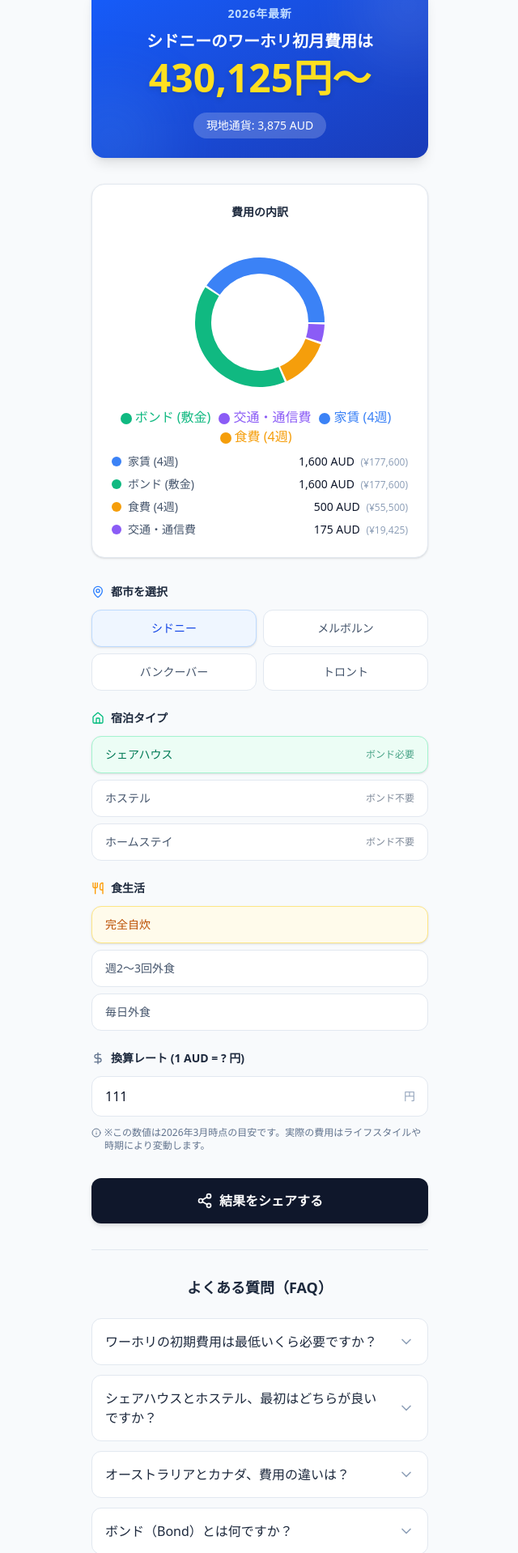
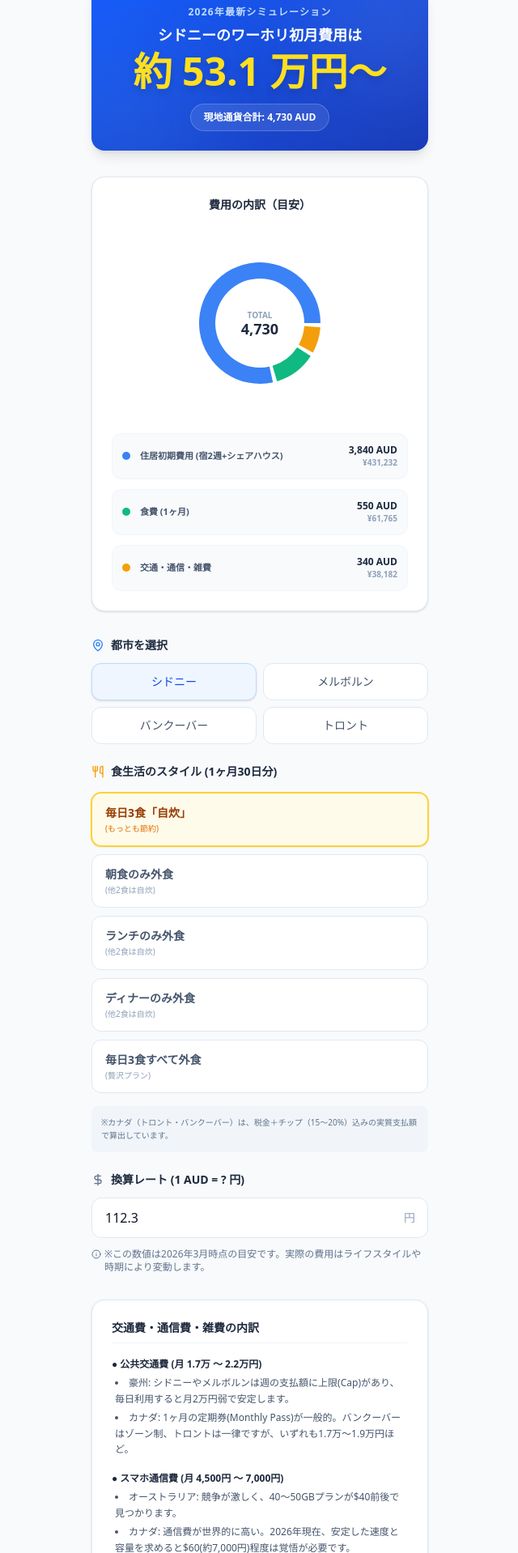
Before and after one commit to Valjpn/-1-, a React (Vite) app: page / in a window 1280 px wide. Shown: the part 102-2020 px from the top of the page at 81% size, without its empty margins (319-959 px from the left). Built offline with nearby package versions, Linux system fonts and the light colour scheme.

Commit message:
feat: Update city data for cost simulation
Refactors city data structure to include housing initial costs and miscellaneous expenses. Adjusts default exchange rates and removes accommodation-specific rent data, simplifying the simulation logic.

```diff
--- a/src/App.tsx
+++ b/src/App.tsx
@@ -1,6 +1,6 @@
 import React, { useState, useMemo } from 'react';
-import { PieChart, Pie, Cell, ResponsiveContainer, Tooltip, Legend } from 'recharts';
-import { MapPin, Home, Utensils, DollarSign, Plane, Info, Share2, ChevronDown } from 'lucide-react';
+import { PieChart, Pie, Cell, ResponsiveContainer, Tooltip } from 'recharts';
+import { MapPin, Utensils, DollarSign, Plane, Info, Share2, ChevronDown } from 'lucide-react';
 import { clsx, type ClassValue } from 'clsx';
 import { twMerge } from 'tailwind-merge';
 
@@ -9,26 +9,28 @@ function cn(...inputs: ClassValue[]) {
 }
 
 type City = 'sydney' | 'vancouver' | 'melbourne' | 'toronto';
-type Accommodation = 'sharehouse' | 'hostel' | 'homestay';
-type Diet = 'cook' | 'eatout_some' | 'eatout_all';
+type Diet = 'eatout_all' | 'eatout_lunch' | 'eatout_breakfast' | 'eatout_dinner' | 'cook';
 
-const CITIES: Record<City, { name: string; currency: string; defaultRate: number; rent: Record<Accommodation, number> }> = {
-  sydney: { name: 'シドニー', currency: 'AUD', defaultRate: 111, rent: { sharehouse: 400, hostel: 350, homestay: 450 } },
-  melbourne: { name: 'メルボルン', currency: 'AUD', defaultRate: 111, rent: { sharehouse: 350, hostel: 300, homestay: 400 } },
-  vancouver: { name: 'バンクーバー', currency: 'CAD', defaultRate: 116, rent: { sharehouse: 350, hostel: 300, homestay: 400 } },
-  toronto: { name: 'トロント', currency: 'CAD', defaultRate: 116, rent: { sharehouse: 380, hostel: 320, homestay: 420 } },
+const CITIES: Record<City, { name: string; currency: string; defaultRate: number; housingInitial: number; misc: number }> = {
+  sydney: { name: 'シドニー', currency: 'AUD', defaultRate: 112.3, housingInitial: 1260 + 2580, misc: 340 },
+  melbourne: { name: 'メルボルン', currency: 'AUD', defaultRate: 112.3, housingInitial: 840 + 1920, misc: 320 },
+  vancouver: { name: 'バンクーバー', currency: 'CAD', defaultRate: 116.3, housingInitial: 980 + 1300, misc: 310 },
+  toronto: { name: 'トロント', currency: 'CAD', defaultRate: 116.3, housingInitial: 910 + 2100, misc: 320 },
 };
 
-const ACCOMMODATIONS: Record<Accommodation, { name: string; bondWeeks: number }> = {
-  sharehouse: { name: 'シェアハウス', bondWeeks: 4 },
-  hostel: { name: 'ホステル', bondWeeks: 0 },
-  homestay: { name: 'ホームステイ', bondWeeks: 0 },
+const DIETS: Record<Diet, { name: string; description: string }> = {
+  cook: { name: '毎日3食「自炊」', description: 'もっとも節約' },
+  eatout_breakfast: { name: '朝食のみ外食', description: '他2食は自炊' },
+  eatout_lunch: { name: 'ランチのみ外食', description: '他2食は自炊' },
+  eatout_dinner: { name: 'ディナーのみ外食', description: '他2食は自炊' },
+  eatout_all: { name: '毎日3食すべて外食', description: '贅沢プラン' },
 };
 
-const DIETS: Record<Diet, { name: string; weeklyCost: number }> = {
-  cook: { name: '完全自炊', weeklyCost: 125 },
-  eatout_some: { name: '週2〜3回外食', weeklyCost: 200 },
-  eatout_all: { name: '毎日外食', weeklyCost: 350 },
+const CITY_DIET_COSTS: Record<City, Record<Diet, number>> = {
+  sydney: { cook: 550, eatout_breakfast: 1150, eatout_lunch: 1350, eatout_dinner: 1950, eatout_all: 3027 },
+  melbourne: { cook: 500, eatout_breakfast: 1040, eatout_lunch: 1200, eatout_dinner: 1740, eatout_all: 2720 },
+  toronto: { cook: 520, eatout_breakfast: 1080, eatout_lunch: 1230, eatout_dinner: 1740, eatout_all: 2698 },
+  vancouver: { cook: 500, eatout_breakfast: 1020, eatout_lunch: 1160, eatout_dinner: 1710, eatout_all: 2551 },
 };
 
 const MISC_MONTHLY_COST = 175; // Transport & Communication
@@ -37,26 +39,34 @@ const COLORS = ['#3b82f6', '#10b981', '#f59e0b', '#8b5cf6'];
 
 const FAQS = [
   {
-    question: "ワーホリの初期費用は最低いくら必要ですか？",
-    answer: "渡航費や保険料、ビザ代に加えて、現地での最初の1ヶ月の生活費として約25〜35万円（都市や滞在方法により変動）が必要です。余裕を持って50万円以上準備することをおすすめします。"
+    category: "💰 お金・予算について",
+    question: "Q1. 結局、渡航前にいくら貯金があれば安心ですか？",
+    answer: "最低でも100万円、余裕を持つなら130万円以上を推奨します。\n2026年現在の円安状況では、渡航前の準備（航空券・保険・ビザ）で約40万円、現地の初月費用（宿代・ボンド等）で約45万円が飛ぶように消えます。仕事が決まるまでの「無収入期間」を耐え抜くための予備費が絶対に必要です。"
   },
   {
-    question: "シェアハウスとホステル、最初はどちらが良いですか？",
-    answer: "到着直後の1〜2週間はホステルやバックパッカーズに滞在し、その間に現地のシェアハウスを内見して決めるのが一般的です。シェアハウス入居時には通常2〜4週間分のボンド（敷金）が必要です。"
+    category: "💰 お金・予算について",
+    question: "Q2. なぜ「2週間分の宿代」と「シェアハウス費用」を両方払うのですか？",
+    answer: "「部屋探しのための滞在費」と「入居のためのセットアップ費用」が重なるからです。\nシドニー等では到着後に内見をしてから契約するため、最初の2週間はホステル等の宿泊費がかかります。そして契約時（多くは2週目）に、**「ボンド（敷金4週分）」＋「前家賃（2週分）」をまとめて支払うため、「2週間分の宿泊費 ＋ 6週間分の家賃相当」**が、初月の30日間だけで一気に出ていくことになります。"
   },
   {
-    question: "オーストラリアとカナダ、費用の違いは？",
-    answer: "2026年現在、家賃相場はシドニーが最も高く、次いでトロント、メルボルン、バンクーバーの順になる傾向があります。ただし、為替レートによって日本円での負担額は大きく変動します。"
+    category: "💰 お金・予算について",
+    question: "Q3. ボンド（Bond / Deposit）は必ず返ってきますか？",
+    answer: "基本的には返ってきますが、トラブルも多いです。\n退去時に部屋の破損や汚れがなければ全額返金されます。ただし、悪質なオーナーが「掃除が不十分」などと言い掛かりをつけて返金しぶるケースもあります。入居初日に**「部屋の状態を写真・動画で全て記録しておく」**ことが、2026年のワーホリ界隈でも最強の防御策です。"
   },
   {
-    question: "ボンド（Bond）とは何ですか？",
-    answer: "物件を借りる際に、大家さんや管理会社に預ける「保証金（敷金）」のことです。入居中に家賃の滞納があったり、退去時に部屋の修理が必要になったりした場合の「担保」として機能します。通常、家賃の4週間分程度を支払いますが、退去時に部屋をきれいに使い、家賃の未払いがなければ、原則として全額返金されます。"
+    category: "🏠 住まい・宿泊について",
+    question: "Q4. 日本にいる間にシェアハウスを契約してもいいですか？",
+    answer: "避けるべきです。詐欺に遭うリスクが非常に高いです。\n「綺麗な部屋の写真を送らせてデポジットを振り込ませる」という古典的な詐欺が今も横行しています。まずはホステル等に2週間滞在し、自分の目で「水回り・同居人の雰囲気・治安」を確認してから契約しましょう。"
+  },
+  {
+    category: "🏠 住まい・宿泊について",
+    question: "Q5. ホステルの宿泊費が1泊1万円もするのは本当？",
+    answer: "はい、主要都市の中心部ではもはや「定価」です。\n2026年現在、慢性的な宿不足と最低賃金の上昇により、ドミトリー（相部屋）でも1泊$85〜$100（約9,500円〜11,200円）が相場です。費用を抑えるには、中心部から電車で20分ほど離れたエリアを狙うのが現実的です。"
   }
 ];
 
 export default function App() {
   const [city, setCity] = useState<City>('sydney');
-  const [accommodation, setAccommodation] = useState<Accommodation>('sharehouse');
   const [diet, setDiet] = useState<Diet>('cook');
   const [customRate, setCustomRate] = useState<string>('');
 
@@ -64,20 +74,17 @@ export default function App() {
   const rate = customRate !== '' ? parseFloat(customRate) || currentCity.defaultRate : currentCity.defaultRate;
 
   const results = useMemo(() => {
-    const weeklyRent = currentCity.rent[accommodation];
-    const monthlyRent = weeklyRent * 4;
-    const bond = weeklyRent * ACCOMMODATIONS[accommodation].bondWeeks;
-    const monthlyFood = DIETS[diet].weeklyCost * 4;
-    const misc = MISC_MONTHLY_COST;
+    const housing = currentCity.housingInitial;
+    const monthlyFood = CITY_DIET_COSTS[city][diet];
+    const misc = currentCity.misc;
 
-    const totalLocal = monthlyRent + bond + monthlyFood + misc;
+    const totalLocal = housing + monthlyFood + misc;
     const totalJpy = totalLocal * rate;
 
     const data = [
-      { name: '家賃 (4週)', value: monthlyRent, local: monthlyRent, jpy: monthlyRent * rate },
-      { name: 'ボンド (敷金)', value: bond, local: bond, jpy: bond * rate },
-      { name: '食費 (4週)', value: monthlyFood, local: monthlyFood, jpy: monthlyFood * rate },
-      { name: '交通・通信費', value: misc, local: misc, jpy: misc * rate },
+      { name: '住居初期費用 (宿2週+シェアハウス)', value: housing, local: housing, jpy: housing * rate },
+      { name: '食費 (1ヶ月)', value: monthlyFood, local: monthlyFood, jpy: monthlyFood * rate },
+      { name: '交通・通信・雑費', value: misc, local: misc, jpy: misc * rate },
     ].filter(item => item.value > 0);
 
     return {
@@ -86,7 +93,7 @@ export default function App() {
       data,
       currency: currentCity.currency,
     };
-  }, [city, accommodation, diet, rate, currentCity]);
+  }, [city, diet, rate, currentCity]);
 
   const faqJsonLd = {
     "@context": "https://schema.org",
@@ -140,35 +147,35 @@ export default function App() {
         {/* Top Conclusion / Result Card */}
         <section className="bg-gradient-to-br from-blue-600 to-blue-800 rounded-2xl shadow-lg p-6 text-center text-white relative overflow-hidden">
           <div className="relative z-10">
-            <p className="text-blue-200 text-sm font-bold mb-2 tracking-wider">2026年最新</p>
-            <h2 className="text-xl font-bold mb-4 leading-relaxed">
+            <p className="text-blue-200 text-xs font-bold mb-2 tracking-widest uppercase">2026年最新シミュレーション</p>
+            <h2 className="text-lg font-bold mb-4 leading-snug">
               {currentCity.name}のワーホリ初月費用は<br/>
-              <span className="text-4xl md:text-5xl font-extrabold text-yellow-300 inline-block mt-1 drop-shadow-md">
-                {Math.round(results.totalJpy).toLocaleString()}円〜
+              <span className="text-4xl md:text-5xl font-black text-yellow-300 inline-block mt-2 drop-shadow-lg">
+                約 {(results.totalJpy / 10000).toFixed(1)} 万円〜
               </span>
             </h2>
-            <div className="inline-block bg-white/20 backdrop-blur-sm rounded-full px-4 py-1.5 text-sm font-medium">
-              現地通貨: {results.totalLocal.toLocaleString()} {results.currency}
+            <div className="inline-flex items-center bg-white/10 backdrop-blur-md rounded-full px-4 py-2 text-xs font-semibold border border-white/20">
+              現地通貨合計: {Math.round(results.totalLocal).toLocaleString()} {results.currency}
             </div>
           </div>
           {/* Decorative background elements */}
-          <div className="absolute -top-10 -right-10 w-32 h-32 bg-white opacity-10 rounded-full blur-2xl pointer-events-none"></div>
-          <div className="absolute -bottom-10 -left-10 w-32 h-32 bg-blue-400 opacity-20 rounded-full blur-2xl pointer-events-none"></div>
+          <div className="absolute -top-10 -right-10 w-40 h-40 bg-white opacity-10 rounded-full blur-3xl pointer-events-none"></div>
+          <div className="absolute -bottom-10 -left-10 w-40 h-40 bg-blue-400 opacity-20 rounded-full blur-3xl pointer-events-none"></div>
         </section>
 
         {/* Chart */}
-        <section className="bg-white rounded-2xl shadow-sm border border-slate-200 p-6">
-          <h3 className="text-sm font-bold text-slate-800 mb-4 text-center">費用の内訳</h3>
-          <div className="h-64 w-full">
+        <section className="bg-white rounded-2xl shadow-sm border border-slate-200 p-6 overflow-hidden">
+          <h3 className="text-sm font-bold text-slate-800 mb-6 text-center">費用の内訳（目安）</h3>
+          <div className="h-56 w-full relative">
             <ResponsiveContainer width="100%" height="100%">
               <PieChart>
                 <Pie
                   data={results.data}
                   cx="50%"
                   cy="50%"
-                  innerRadius={60}
-                  outerRadius={80}
-                  paddingAngle={2}
+                  innerRadius={55}
+                  outerRadius={75}
+                  paddingAngle={4}
                   dataKey="value"
                   stroke="none"
                 >
@@ -178,21 +185,32 @@ export default function App() {
                 </Pie>
                 <Tooltip
                   formatter={(value: number) => [`${value.toLocaleString()} ${results.currency}`, '']}
-                  contentStyle={{ borderRadius: '8px', border: 'none', boxShadow: '0 4px 6px -1px rgb(0 0 0 / 0.1)' }}
+                  contentStyle={{ borderRadius: '12px', border: 'none', boxShadow: '0 10px 15px -3px rgb(0 0 0 / 0.1)' }}
                 />
-                <Legend verticalAlign="bottom" height={36} iconType="circle" />
               </PieChart>
             </ResponsiveContainer>
+            {/* Center Text for Donut */}
+            <div className="absolute inset-0 flex flex-col items-center justify-center pointer-events-none">
+              <span className="text-[10px] text-slate-400 font-bold uppercase">Total</span>
+              <span className="text-lg font-black text-slate-800 leading-none">
+                {Math.round(results.totalLocal).toLocaleString()}
+              </span>
             </div>
-          <div className="mt-4 space-y-2">
+          </div>
+          <div className="mt-6 grid grid-cols-1 gap-3">
             {results.data.map((item, idx) => (
-              <div key={item.name} className="flex justify-between items-center text-sm">
-                <div className="flex items-center">
-                  <div className="w-3 h-3 rounded-full mr-2" style={{ backgroundColor: COLORS[idx % COLORS.length] }} />
-                  <span className="text-slate-600">{item.name}</span>
+              <div key={item.name} className="flex justify-between items-center bg-slate-50 p-3 rounded-xl border border-slate-100">
+                <div className="flex items-center flex-1 min-w-0">
+                  <div className="w-2.5 h-2.5 rounded-full mr-3 flex-shrink-0" style={{ backgroundColor: COLORS[idx % COLORS.length] }} />
+                  <span className="text-[11px] font-bold text-slate-600 leading-tight">{item.name}</span>
                 </div>
-                <div className="font-medium">
-                  {item.local.toLocaleString()} {results.currency} <span className="text-slate-400 text-xs ml-1">(¥{Math.round(item.jpy).toLocaleString()})</span>
+                <div className="text-right flex-shrink-0 ml-2">
+                  <div className="text-xs font-black text-slate-800">
+                    {item.local.toLocaleString()} {results.currency}
+                  </div>
+                  <div className="text-[10px] text-slate-400 font-bold">
+                    ¥{Math.round(item.jpy).toLocaleString()}
+                  </div>
                 </div>
               </div>
             ))}
@@ -228,54 +246,38 @@ export default function App() {
             </div>
           </div>
 
-          {/* Accommodation */}
-          <div className="space-y-3">
-            <label className="flex items-center text-sm font-bold text-slate-800">
-              <Home className="w-4 h-4 mr-2 text-emerald-500" />
-              宿泊タイプ
-            </label>
-            <div className="grid grid-cols-1 gap-2">
-              {(Object.entries(ACCOMMODATIONS) as [Accommodation, typeof ACCOMMODATIONS[Accommodation]][]).map(([key, data]) => (
-                <button
-                  key={key}
-                  onClick={() => setAccommodation(key)}
-                  className={cn(
-                    "py-3 px-4 rounded-xl text-sm font-medium transition-all border text-left flex justify-between items-center",
-                    accommodation === key
-                      ? "bg-emerald-50 border-emerald-200 text-emerald-700 shadow-sm"
-                      : "bg-white border-slate-200 text-slate-600 hover:bg-slate-50"
-                  )}
-                >
-                  <span>{data.name}</span>
-                  <span className="text-xs opacity-70">
-                    {key === 'sharehouse' ? 'ボンド必要' : 'ボンド不要'}
-                  </span>
-                </button>
-              ))}
-            </div>
-          </div>
-
           {/* Diet */}
-          <div className="space-y-3">
+          <div className="space-y-4">
             <label className="flex items-center text-sm font-bold text-slate-800">
               <Utensils className="w-4 h-4 mr-2 text-amber-500" />
-              食生活
+              食生活のスタイル (1ヶ月30日分)
             </label>
-            <div className="grid grid-cols-1 gap-2">
+            <div className="grid grid-cols-1 gap-2.5">
               {(Object.entries(DIETS) as [Diet, typeof DIETS[Diet]][]).map(([key, data]) => (
                 <button
                   key={key}
                   onClick={() => setDiet(key)}
                   className={cn(
-                    "py-3 px-4 rounded-xl text-sm font-medium transition-all border text-left",
+                    "py-3.5 px-4 rounded-xl text-sm font-bold transition-all border text-left flex flex-col",
                     diet === key
-                      ? "bg-amber-50 border-amber-200 text-amber-700 shadow-sm"
+                      ? "bg-amber-50 border-amber-300 text-amber-800 shadow-sm ring-1 ring-amber-300"
                       : "bg-white border-slate-200 text-slate-600 hover:bg-slate-50"
                   )}
                 >
-                  {data.name}
+                  <span>{data.name}</span>
+                  <span className={cn(
+                    "text-[10px] font-medium mt-0.5",
+                    diet === key ? "text-amber-600" : "text-slate-400"
+                  )}>
+                    ({data.description})
+                  </span>
                 </button>
               ))}
+            </div>
+            <div className="bg-slate-100 rounded-lg p-3">
+              <p className="text-[10px] text-slate-500 leading-relaxed font-medium">
+                ※カナダ（トロント・バンクーバー）は、税金＋チップ（15〜20%）込みの実質支払額で算出しています。
+              </p>
             </div>
           </div>
 
@@ -304,6 +306,31 @@ export default function App() {
           </div>
         </section>
 
+        {/* Cost Breakdown Explanation */}
+        <section className="bg-white rounded-2xl shadow-sm border border-slate-200 p-6 space-y-4">
+          <h3 className="text-sm font-bold text-slate-800 border-b border-slate-100 pb-2">交通費・通信費・雑費の内訳</h3>
+          <div className="space-y-4 text-xs leading-relaxed text-slate-600">
+            <div>
+              <p className="font-bold text-slate-800 mb-1">● 公共交通費 (月 1.7万 〜 2.2万円)</p>
+              <ul className="list-disc list-inside space-y-1 pl-1">
+                <li>豪州: シドニーやメルボルンは週の支払額に上限(Cap)があり、毎日利用すると月2万円弱で安定します。</li>
+                <li>カナダ: 1ヶ月の定期券(Monthly Pass)が一般的。バンクーバーはゾーン制、トロントは一律ですが、いずれも1.7万〜1.9万円ほど。</li>
+              </ul>
+            </div>
+            <div>
+              <p className="font-bold text-slate-800 mb-1">● スマホ通信費 (月 4,500円 〜 7,000円)</p>
+              <ul className="list-disc list-inside space-y-1 pl-1">
+                <li>オーストラリア: 競争が激しく、40〜50GBプランが$40前後で見つかります。</li>
+                <li>カナダ: 通信費が世界的に高い。2026年現在、安定した速度と容量を求めると$60(約7,000円)程度は覚悟が必要です。</li>
+              </ul>
+            </div>
+            <div>
+              <p className="font-bold text-slate-800 mb-1">● 日用雑費 (月 約 1.1万円)</p>
+              <p className="pl-1">シャンプー、洗剤、消耗品、常備薬など。どの都市も物価高の影響で、月$100程度は自然と消えていきます。</p>
+            </div>
+          </div>
+        </section>
+
         {/* Share Button */}
         <section>
           <button
@@ -318,10 +345,14 @@ export default function App() {
         <hr className="border-slate-200" />
 
         {/* FAQ Section */}
-        <section className="space-y-4">
-          <h3 className="text-lg font-bold text-slate-800 text-center mb-6">よくある質問（FAQ）</h3>
-          <div className="space-y-3">
-            {FAQS.map((faq, index) => (
+        <section className="space-y-6">
+          <h3 className="text-lg font-bold text-slate-800 text-center mb-2">2026年 ワーホリ費用と生活のリアル：FAQ</h3>
+          <div className="space-y-8">
+            {/* Group by categories manually for better layout */}
+            {['💰 お金・予算について', '🏠 住まい・宿泊について'].map(cat => (
+              <div key={cat} className="space-y-3">
+                <h4 className="text-sm font-bold text-slate-500 px-1">{cat}</h4>
+                {FAQS.filter(f => f.category === cat).map((faq, index) => (
                   <details key={index} className="group bg-white border border-slate-200 rounded-xl overflow-hidden">
                     <summary className="flex justify-between items-center font-medium cursor-pointer list-none [&::-webkit-details-marker]:hidden p-4 text-slate-800">
                       <span className="pr-4">{faq.question}</span>
@@ -329,10 +360,12 @@ export default function App() {
                         <ChevronDown className="w-5 h-5 text-slate-400" />
                       </span>
                     </summary>
-                <div className="text-slate-600 p-4 pt-0 text-sm leading-relaxed border-t border-slate-100 mt-2">
+                    <div className="text-slate-600 p-4 pt-0 text-sm leading-relaxed border-t border-slate-100 mt-2 whitespace-pre-wrap">
                       {faq.answer}
                     </div>
                   </details>
+                ))}
+              </div>
             ))}
           </div>
         </section>
```
Lines whose indentation alone changed are shown as unchanged.
